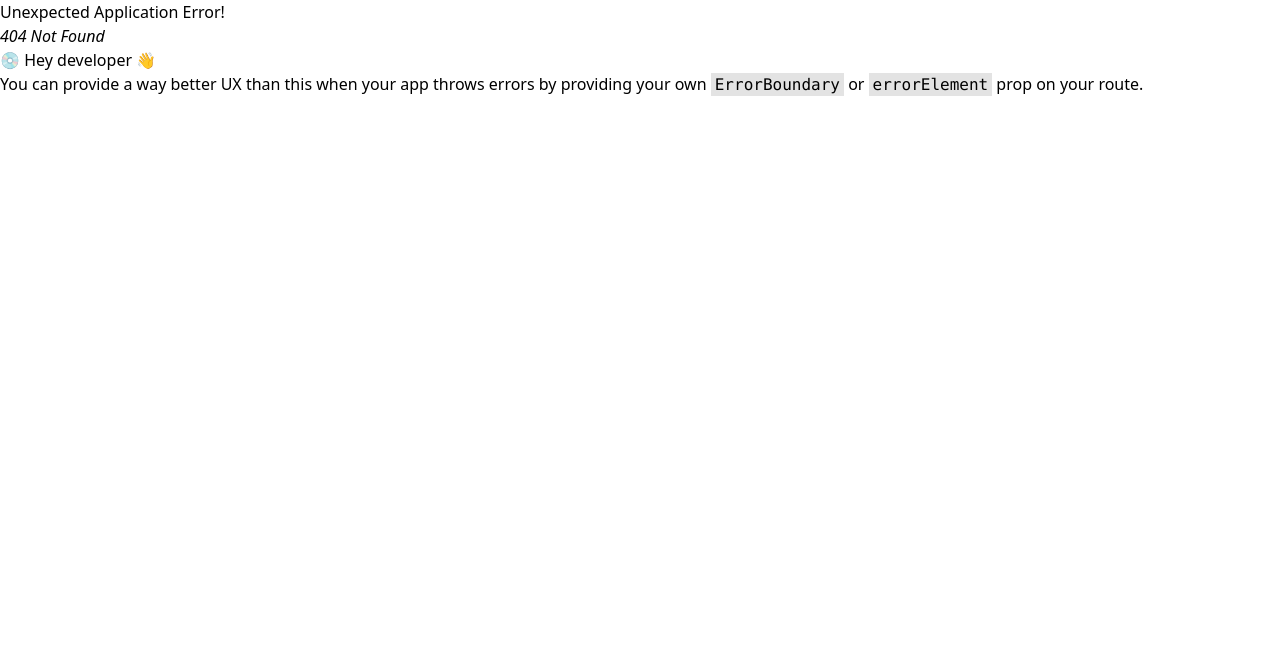
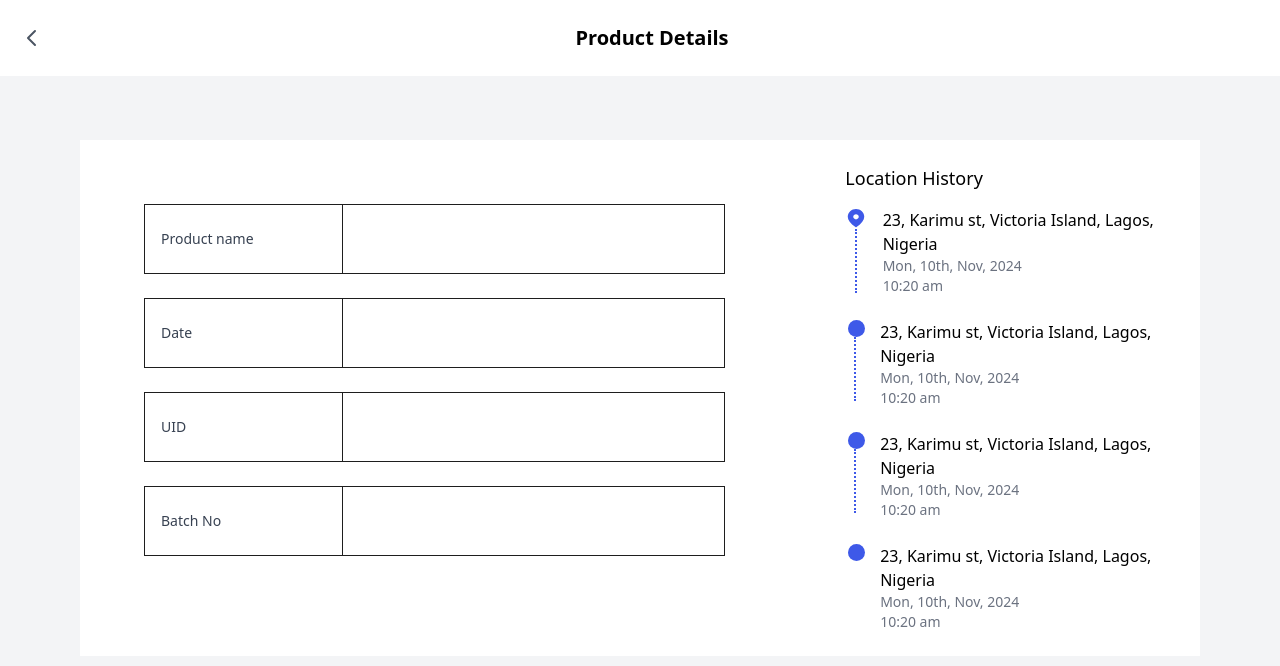
Before and after one commit to excellar-BX/monitor-medscan-africa, a React (Vite) app: page /product-details in a window 1280 px wide. Before the commit this address had no page. Shown: the top 666 px of the page. Built offline with nearby package versions, Linux system fonts and the light colour scheme.

Commit message:
feat: product details page

```diff
--- /dev/null
+++ b/pages/ProductDetails.jsx
@@ -0,0 +1,94 @@
+import React from "react";
+import location from "../src/icons/locationicon.svg";
+import eclipse from "../src/icons/eclipse.svg";
+import dottedmarker from "../src/icons/dottedmarker.svg";
+
+const ProductDetails = () => {
+    const productData = {
+        "Product name": "",
+        Date: "",
+        UID: "",
+        "Batch No": "",
+    };
+
+    return (
+        <div className='bg-gray-100 pb-20'>
+            <div className='flex mb-10 md:mb-16 p-0 md:p-5 bg-white w-full  items-center'>
+                <button className='text-gray-600 hover:text-gray-900'>
+                    <svg
+                        className='w-6 h-6'
+                        fill='none'
+                        stroke='currentColor'
+                        viewBox='0 0 24 24'
+                    >
+                        <path
+                            strokeLinecap='round'
+                            strokeLinejoin='round'
+                            strokeWidth={2}
+                            d='M15 19l-7-7 7-7'
+                        />
+                    </svg>
+                </button>
+
+                <div className="flex-grow flex justify-center">
+                    <h1 className='text-xl font-semibold p-1'>Product Details</h1>
+                </div>
+            </div>
+
+
+            <div className='flex flex-col lg:flex-row justify-around bg-white mx-10 md:mx-20 p-6'>
+                <div className='w-full mx-10 mb-10'>
+                    <div className='space-y-6 rounded-lg mt-2 md:mt-10 mr-20 '>
+                        {Object.entries(productData).map(([key, value], index) => (
+                            <div
+                                key={key}
+                                className="flex border px-4 border-[#1E1E1E]"
+
+                            >
+                                <div className='w-1/3 py-6 border-r border-[#1E1E1E] text-sm font-medium text-gray-700'>
+                                    {key}
+                                </div>
+                                <div className='w-2/3 py-6 px-4 text-sm text-gray-900'>
+                                    {value}
+                                </div>
+
+                            </div>
+                        ))}
+                    </div>
+                </div>
+
+
+                <div className='w-full lg:w-1/2'>
+                    <h2 className='text-lg font-medium mb-4'>Location History</h2>
+                    <div className='space-y-6'>
+                        {[1, 2, 3, 4].map((item, index) => (
+                            <div key={index} className='flex items-start'>
+                                <div className='flex flex-col items-center'>
+                                    {index === 0 ? (
+                                        <img src={location} alt='Location Icon' />
+                                    ) : (
+                                        <img src={eclipse} className="ml-1" />
+                                    )}
+                                    {index !== 3 && (
+                                        <div className='w-0.5 ml-[0.5] mt-[0.5] h-16 border-l-2 border-dotted border-[#3E59E8]'></div>
+                                    )}
+
+                                </div>
+                                <div className='ml-4'>
+                                    <div className='font-medium'>
+                                        23, Karimu st, Victoria Island, Lagos, Nigeria
+                                    </div>
+                                    <div className='text-sm text-gray-500'>Mon, 10th, Nov, 2024</div>
+                                    <div className='text-sm text-gray-500'>10:20 am</div>
+                                </div>
+                            </div>
+                        ))}
+                    </div>
+                </div>
+
+            </div>
+        </div>
+    );
+};
+
+export default ProductDetails;
--- a/src/main.jsx
+++ b/src/main.jsx
@@ -6,11 +6,17 @@ import {
 } from "react-router-dom";
 import "./index.css";
 import HomeDahboard from "../pages/HomeDashboard";
+import ProductDetails from "../pages/ProductDetails";
 
 const router = createBrowserRouter([
   {
     path: "/",
     element: <HomeDahboard />,
+  },
+
+  {
+    path: "/product-details",
+    element: <ProductDetails />,
   },
 ]);
 
--- a/tailwind.config.js
+++ b/tailwind.config.js
@@ -3,16 +3,17 @@ export default {
   content: [
     "./index.html",
     "./src/**/*.{js,ts,jsx,tsx}",
+    "./pages/**/*.{js,ts,jsx,tsx}",
   ],
   theme: {
     fontFamily: {
-      'jarkatasans': ['Plus Jakarta Sans']
+      jarkatasans: ["Plus Jakarta Sans"],
     },
     extend: {
       colors: {
-        blue: '#647BED'
-      }
+        blue: "#647BED",
+      },
     },
   },
   plugins: [],
-}
+};
```
